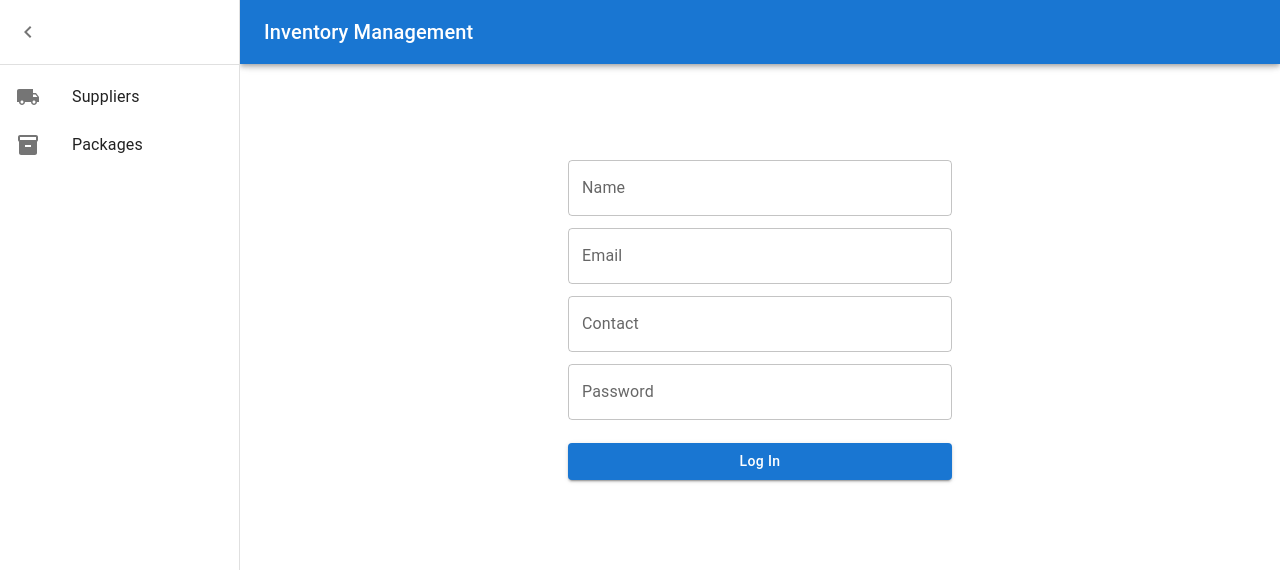
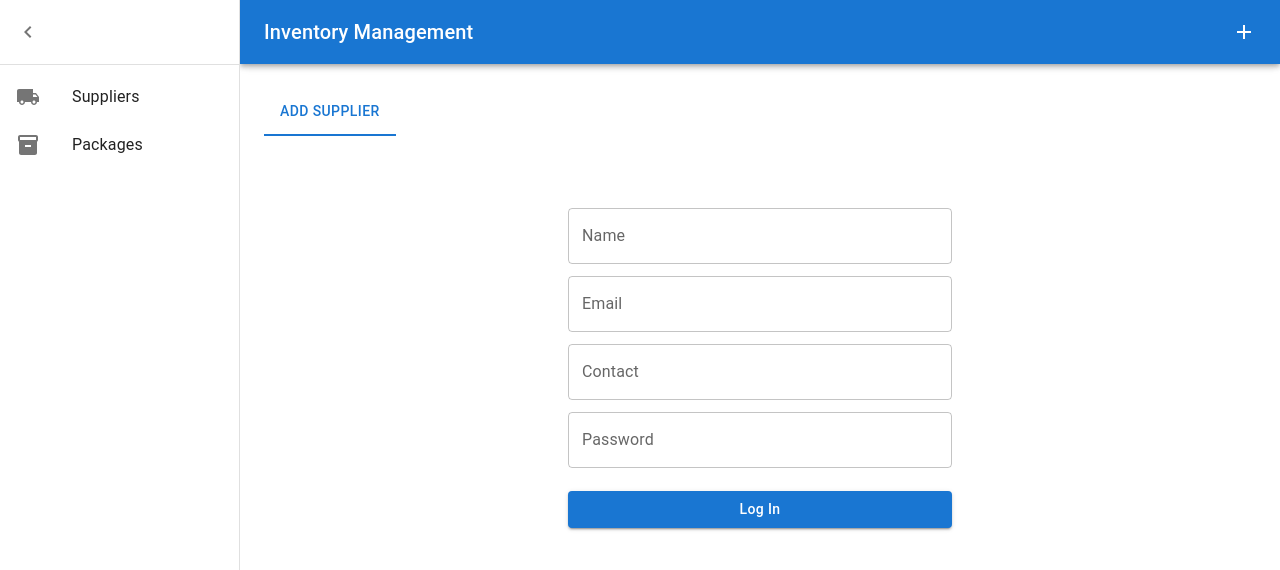
Before and after one commit to arpansaha1300/unit-assessment-4, a React (Vite) app in the folder frontend/: page /add-supplier in a window 1280 px wide. Shown: the top 570 px of the page. Built offline with nearby package versions, Linux system fonts and the light colour scheme.

Commit message:
tab name for add-supplier

```diff
--- a/frontend/src/layouts/default.jsx
+++ b/frontend/src/layouts/default.jsx
@@ -80,14 +80,9 @@ const DrawerHeader = styled("div")(({ theme }) => ({
 
 export default function Layout() {
   const theme = useTheme();
-  // const dispatch = useDispatch();
-  // const location = useLocation();
+  const dispatch = useDispatch();
   const navigate = useNavigate();
   const [open, setOpen] = useState(true);
-
-  // useEffect(() => {
-  //   dispatch(createOrUpdateTab(location.pathname));
-  // }, [dispatch, location.pathname]);
 
   const handleDrawerOpen = () => {
     setOpen(true);
@@ -98,7 +93,9 @@ export default function Layout() {
   };
 
   const directToAdd = () => {
-    navigate("/add-supplier");
+    const path = "/add-supplier";
+    dispatch(createOrUpdateTab(path));
+    navigate(path);
   };
 
   return (
@@ -130,7 +127,6 @@ export default function Layout() {
               onClick={directToAdd}
               sx={{
                 mr: 2,
-                ...(open && { display: "none" }),
                 ":hover": { backgroundColor: "rgba(255, 255, 255, 0.274)" },
               }}
             >
--- a/frontend/src/pages/AddSupplier.jsx
+++ b/frontend/src/pages/AddSupplier.jsx
@@ -1,48 +1,53 @@
-import { Button, FormControl, TextField } from "@mui/material"
-import { useState } from "react"
-
-
+import { Box, Button, FormControl, TextField } from "@mui/material";
+import { useEffect, useState } from "react";
+import { useDispatch } from "react-redux";
+import { createOrUpdateTab } from "../redux/tabSlice";
 
 function AddSupplier() {
-  const [nameError, setNameError] = useState('');
-  const [passError, setPassError] = useState('');
-  const [contactError, setContactError] = useState('');
-  const [emailError, setEmailError] = useState('');
+  const dispatch = useDispatch();
+  const [nameError, setNameError] = useState("");
+  const [passError, setPassError] = useState("");
+  const [contactError, setContactError] = useState("");
+  const [emailError, setEmailError] = useState("");
   const [name, setName] = useState();
   const [email, setEmail] = useState();
   const [contact, setContact] = useState();
   const [pass, setPass] = useState();
 
+  useEffect(() => {
+    dispatch(createOrUpdateTab("/add-supplier"));
+  }, [dispatch]);
+
   const validateDetails = (name, email, contact, pass) => {
     var regExp = /[a-zA-Z]/g;
     var res = true;
-    if(!name){
-      setNameError('Please enter a name');
-      res=false;
+    if (!name) {
+      setNameError("Please enter a name");
+      res = false;
     }
-    if(!email){
-      setEmailError('Please enter an email address');
-      res=false;
+    if (!email) {
+      setEmailError("Please enter an email address");
+      res = false;
     }
-    if(!email.includes("@gmail.com")){
-      setEmailError('Please enter a valid email (e.g. user@gmail.com)');
-      res=false;
+    if (!email.includes("@gmail.com")) {
+      setEmailError("Please enter a valid email (e.g. user@gmail.com)");
+      res = false;
     }
-    if(!contact){
-      setContactError('Please enter a contact number');
-      res=false;
+    if (!contact) {
+      setContactError("Please enter a contact number");
+      res = false;
     }
-    if(!(contact.length === 10)){
-      setContactError('Please enter a 10 digit contact number');
-      res=false;
+    if (!(contact.length === 10)) {
+      setContactError("Please enter a 10 digit contact number");
+      res = false;
     }
-    if(regExp.test(contact)){
-      setContactError('Contact number should contain only numbers');
-      res=false;
+    if (regExp.test(contact)) {
+      setContactError("Contact number should contain only numbers");
+      res = false;
     }
-    if(!pass){
-      setPassError('Please enter a password');
-      res=false;
+    if (!pass) {
+      setPassError("Please enter a password");
+      res = false;
     }
     return res;
   };
@@ -50,20 +55,21 @@ function AddSupplier() {
   const handleSubmit = (event) => {
     event.preventDefault();
     const res = validateDetails(name, email, contact, pass);
-    if(res){
+    if (res) {
       console.log("form submitted succesfully");
     }
   };
 
   return (
-    <form align="center" onSubmit={handleSubmit}>
-        <FormControl sx={{width: "24rem", marginTop: "3rem"}}>
-        <TextField
+    <Box sx={{ maxWidth: "24rem", margin: "auto" }}>
+      <form onSubmit={handleSubmit}>
+        <FormControl sx={{ width: "24rem", marginTop: "3rem" }}>
+          <TextField
             margin="dense"
             label="Name"
             onChange={(e) => {
               setName(e.target.value);
-              setNameError('');
+              setNameError("");
             }}
             error={!!nameError}
             helperText={nameError}
@@ -74,7 +80,7 @@ function AddSupplier() {
             label="Email"
             onChange={(e) => {
               setEmail(e.target.value);
-              setEmailError('');
+              setEmailError("");
             }}
             error={!!emailError}
             helperText={emailError}
@@ -85,7 +91,7 @@ function AddSupplier() {
             label="Contact"
             onChange={(e) => {
               setContact(e.target.value);
-              setContactError('');
+              setContactError("");
             }}
             error={!!contactError}
             helperText={contactError}
@@ -97,16 +103,23 @@ function AddSupplier() {
             type="password"
             onChange={(e) => {
               setPass(e.target.value);
-              setPassError('');
+              setPassError("");
             }}
             error={!!passError}
             helperText={passError}
             fullWidth
           />
-          <Button variant="contained" type="submit" sx={{ textTransform: "none", marginTop: '1.2rem' }}>Log In</Button>
+          <Button
+            variant="contained"
+            type="submit"
+            sx={{ textTransform: "none", marginTop: "1.2rem" }}
+          >
+            Log In
+          </Button>
         </FormControl>
-    </form>
-  )
+      </form>
+    </Box>
+  );
 }
 
-export default AddSupplier
+export default AddSupplier;
--- a/frontend/src/redux/tabSlice.js
+++ b/frontend/src/redux/tabSlice.js
@@ -39,6 +39,9 @@ function getRouteName(path, data) {
     case "/suppliers-list": {
       return "Suppliers";
     }
+    case  "/add-supplier": {
+      return "Add Supplier"
+    }
     default: {
       if (path.startsWith("/suppliers-list") && path.endsWith("/edit")) {
         const supplier = data;
```
